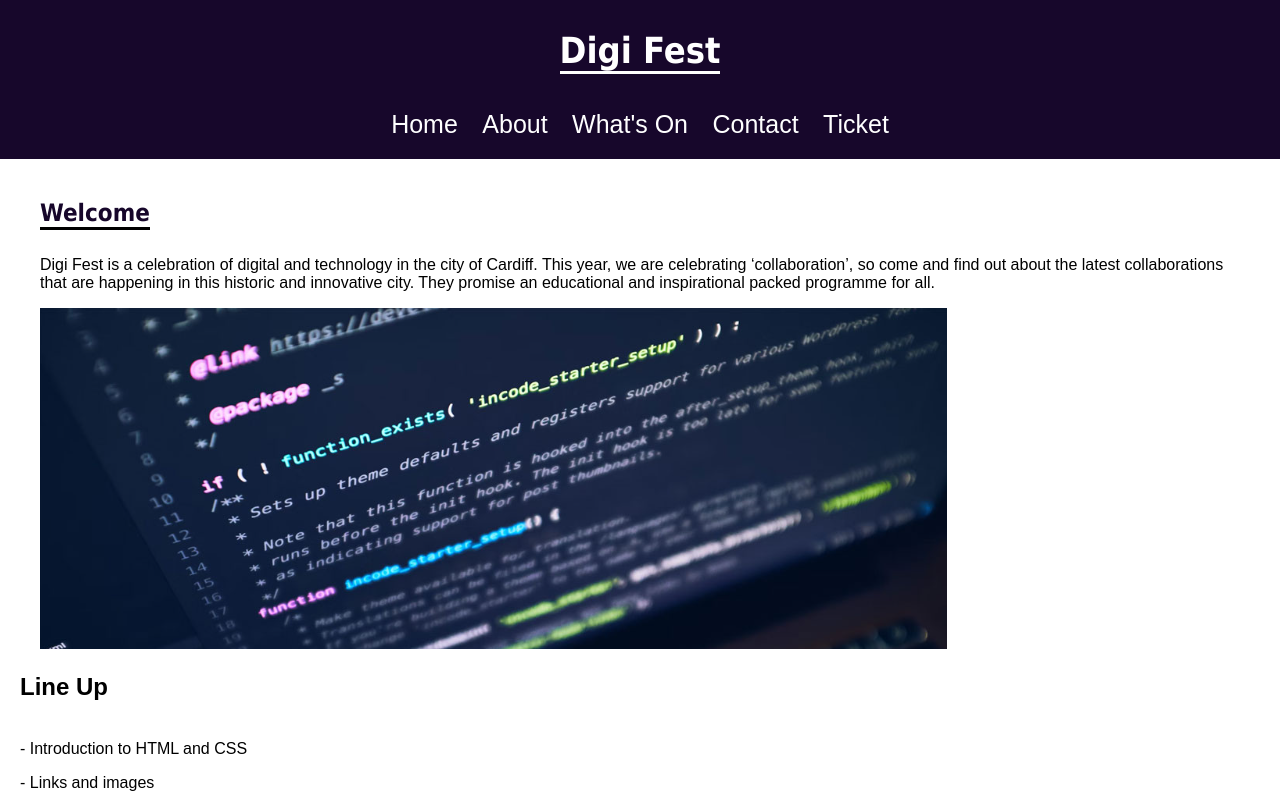
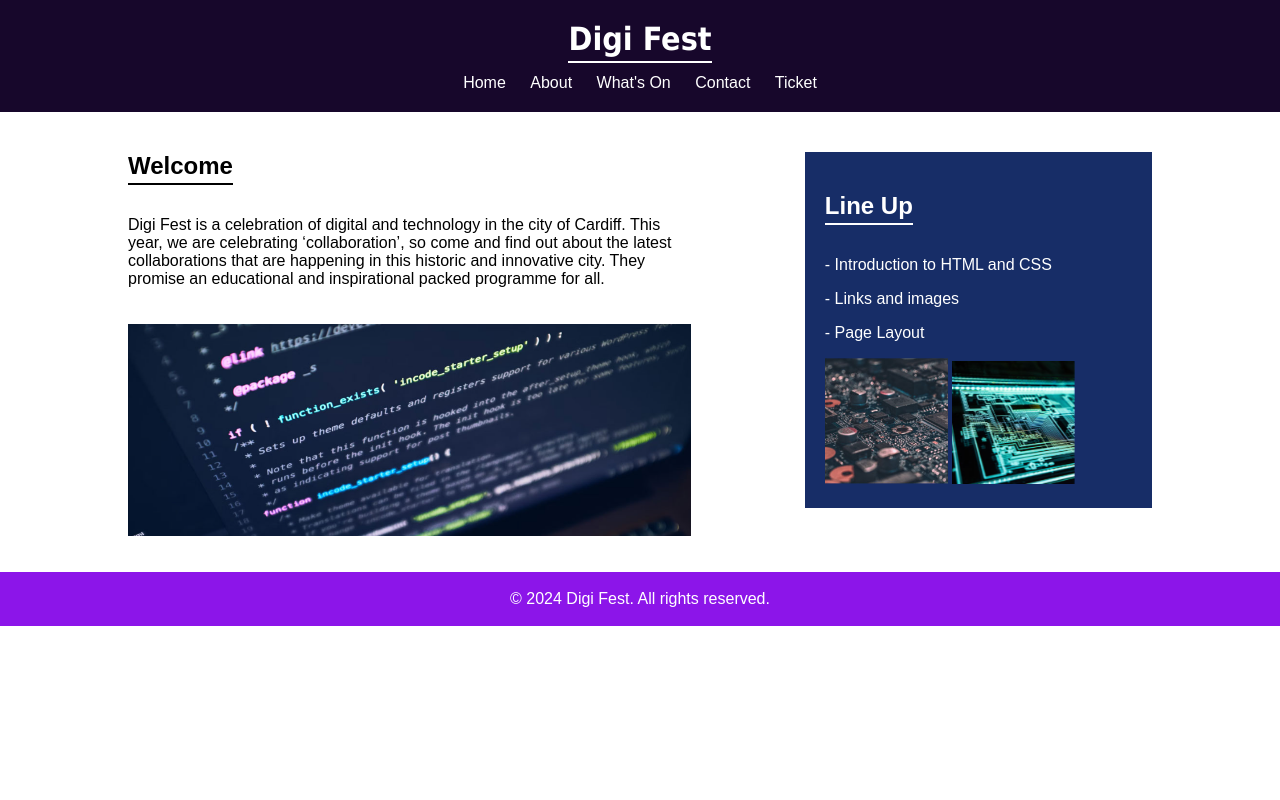
Before and after one commit to Bath-Spa-Students/web-dev-1-a1-set-exercises-Taha226238, a plain HTML site: page Chapter-4-Page Layout/Exercises/index.html in a window 1280 px wide. Shown: the top 800 px of the page. Drawn offline with Linux system fonts and the light colour scheme.

Commit message:
Update style.css

```diff
--- a/Chapter-4-Page Layout/Exercises/style.css
+++ b/Chapter-4-Page Layout/Exercises/style.css
@@ -2,32 +2,45 @@ body {
     font-family: Arial, sans-serif;
     margin: 0;
     padding: 0;
-    background-color: #ffffff;
-    color: #000000;
-    display: flex;
-    flex-direction: column;
-    min-height: 100vh; /* Set minimum height to the viewport height */
+    color: #000;
+    background-color: #fff;
+}
+
+.container {
+    width: 80%;
+    margin: 0 auto;
 }
 
 header {
     background-color: #17072b;
-    color: #ffffff;
-    padding: 20px;
-    text-align: center; /* Center text */
+    color: #fff;
+    padding: 20px 0;
+    text-align: center;
 }
 
 header h1 {
     font-family: Tahoma, sans-serif;
-    font-size: 36px; /* Increase font size */
-    margin-top: 10px; /* Add spacing between heading and nav */
-    margin-bottom: 20px; /* Add spacing between heading and nav */
-    font-weight: bold; /* Make the text bold */
+    font-weight: 700;
+    margin: 0;
+    position: relative;
+    display: inline-block;
+}
+
+header h1::after {
+    content: "";
+    display: block;
+    position: absolute;
+    bottom: -5px;
+    left: 0;
+    width: 100%; /* Extend the line across the width of the text */
+    height: 2px;
+    background-color: #fff;
 }
 
 nav ul {
     list-style-type: none;
+    padding: 0;
     margin: 0;
-    padding: 0;
 }
 
 nav ul li {
@@ -40,82 +53,96 @@ nav ul li:last-child {
 }
 
 nav ul li a {
-    color: #ffffff;
+    color: #fff;
     text-decoration: none;
-    font-size: 25px; /* Increase font size */
+    font-weight: normal; /* Changed from bold to normal */
 }
 
 main {
-    display: flex;
-    justify-content: space-between;
-    flex: 1; /* Expand main to fill remaining space */
-    padding: 20px;
+    padding: 20px 0;
 }
 
-#welcome {
-    flex: 1;
-    margin-right: 20px;
-    margin-left: 20px;
+section#welcome {
+    padding-bottom: 10px; /* Add padding bottom to create space for the border */
+    border-bottom: 2px solid #fff; /* Add a white border line at the bottom */
 }
 
-#welcome h2 {
-    font-family: Tahoma, sans-serif;
-    font-weight: 700;
-    color: #17072b;
-    margin-bottom: 10px;
+section#welcome h2 {
+    display: inline-block;
+    position: relative;
+    font-weight: bold; /* Make the text bold */
 }
 
-#lineup-container {
-    background-color: #172d67;
-    color: #ffffff;
-    flex: 1;
-    padding: 20px;
-    box-sizing: border-box;
-    display: flex;
-    flex-direction: column;
-    margin-left: 10px;
+section#welcome h2::after {
+    content: "";
+    display: block;
+    position: absolute;
+    bottom: -5px;
+    left: 0;
+    width: 100%; /* Extend the line across the width of the text */
+    height: 2px;
+    background-color: #000000;
 }
 
-#lineup-content {
-    margin-bottom: 20px;
+aside {
+    background-color: #172d67;
+    color: #fff;
+    padding: 20px;
+    width: 40%; /* Adjusted width */
+    float: right;
+    margin-top: 20px; /* Adjusted margin */
+    margin-left: -100px; /* Added margin to create space between sections */
 }
 
-#lineup-content h2 {
-    font-family: Tahoma, sans-serif;
-    font-weight: 700;
+aside h2 {
+    display: inline-block;
+    position: relative;
 }
 
-.image-container {
-    display: flex;
-    justify-content: space-between;
-}
-
-.image-container img {
-    width: 48%;
+aside h2::after {
+    content: "";
+    display: block;
+    position: absolute;
+    bottom: -5px;
+    left: 0;
+    width: 100%; /* Extend the line across the width of the text */
+    height: 2px;
+    background-color: #fff;
 }
 
 footer {
     background-color: #8c15e9;
-    color: #ffffff;
-    padding: 0px;
+    color: #fff;
     text-align: center;
+    padding: 2px 0;
 }
 
-#lineup-content ul {
-    list-style-type: none;
-    padding: 0;
-    margin: 0;
+/* Set image size to be square */
+.images img {
+    width: 40%; /* Set the width */
+    height: auto; /* Set the height */
+    object-fit: cover; /* Maintain aspect ratio */
+}
+/* Add styles for left and right sections */
+.left {
+    float: left;
+    width: 55%; /* Adjust width as needed */
 }
 
-#lineup-content li {
-    margin-bottom: 28px; /* Adjust spacing as needed */
+.right {
+    float: right;
+    width: 30%; /* Adjust width as needed */
 }
 
-header h1,  h2 {
-    border-bottom: 3px solid #ffffff;
-    display: inline-block;
+/* Clear floats */
+.container::after {
+    content: "";
+    display: table;
+    clear: both;
 }
 
-#welcome h2 {
-    border-bottom: 3px solid #000000;
+.images .additional-image {
+    width: 100%; /* Adjust the width as needed */
+    height: auto; /* Maintain aspect ratio */
+    margin-top: 20px; /* Add margin for separation */
 }
```
